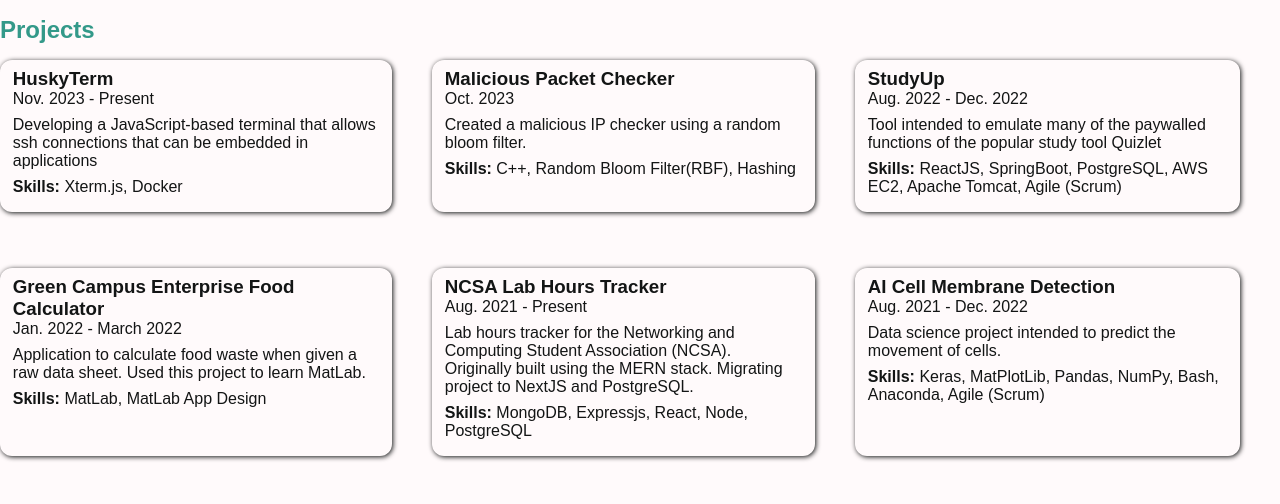
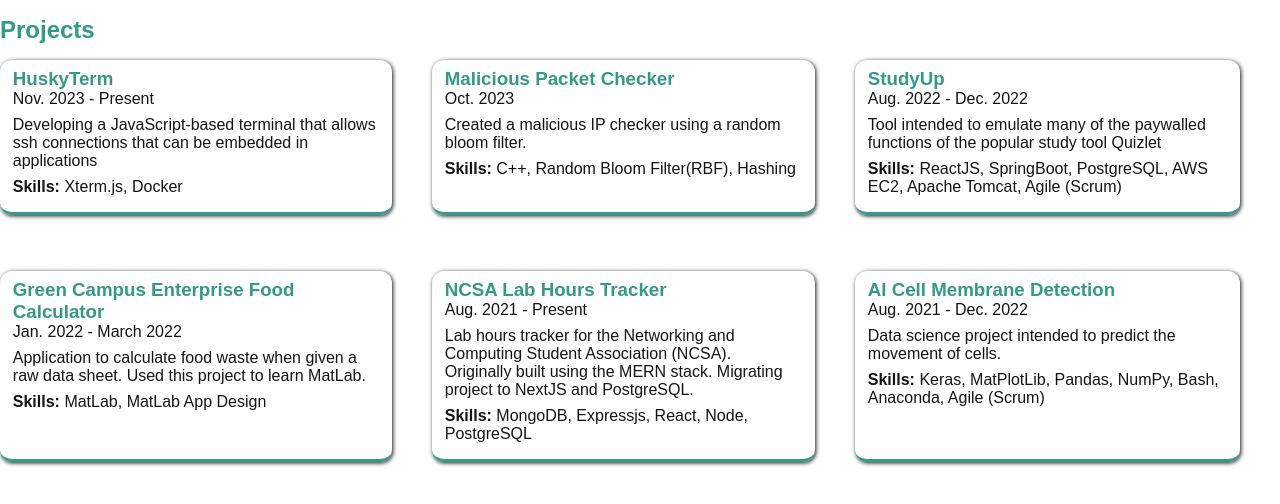
Before and after one commit to Mia-Y-Kelly/Mia-Y-Kelly.github.io, a Next.js app in the folder portfolio/: page /components/projects in a window 1280 px wide. Shown: the top 504 px of the page. Built offline with nearby package versions, Linux system fonts and the light colour scheme.

Commit message:
Slight style changes to project cards

```diff
--- a/portfolio/styles/Projects.module.scss
+++ b/portfolio/styles/Projects.module.scss
@@ -11,9 +11,15 @@
     }
 
     .project {
-        // border: 2px solid rgba(var(--accent), 1);
         border-radius: var(--border-radius);
-        box-shadow: 1px 1px 5px rgb(var(--text-color));
+        border-width: 3px;
+        border-style: solid;
+        border-bottom-color:  rgb(var(--accent));
+        border-top: none;
+        border-right: none;
+        border-left: none;
+
+        box-shadow: 1px 1px 4px rgb(var(--project-outline));
         // background: radial-gradient(
         //     rgb(var(--background)),
         //     var(--grad-end)
@@ -22,7 +28,11 @@
         margin: 2vh 5vh 5vh 0;
         padding: 1vh 1vw 1vh 1vw;
 
-        h3, h4 {
+        h3 {
+            color: rgb(var(--accent));
+        }
+
+        h4 {
             color: rgb(var(--text-color));
         }
 
--- a/portfolio/styles/globals.scss
+++ b/portfolio/styles/globals.scss
@@ -32,12 +32,13 @@
 :root[data-theme=light] {
   --accent: 51, 153, 137;
   --text-color: 19, 21, 21;
-  --background: 255, 250, 251;
+  --background: rgb(255, 250, 251);
   --nav-line: 19, 21, 21;
 
   --socials-background: rgba(var(--accent), .4);
 
   --bullet-color: 51, 153, 137;
+  --project-outline: var(--text-color);
 
   --grad-end: rgba(19, 21, 21, .3);
 }
@@ -50,12 +51,13 @@
   :root {
     --accent: 51, 153, 137;
     --text-color: 19, 21, 21;
-    --background: 255, 250, 251;
+    --background: rgb(255, 250, 251);
     --nav-line: 19, 21, 21;
 
     --socials-background: rgba(var(--accent), .4);
 
     --bullet-color: 51, 153, 137;
+    --project-outline: var(--text-color);
 
     --grad-end: rgba(19, 21, 21, .3);
   }
@@ -76,6 +78,7 @@
   --socials-background: rgb(var(--accent));
 
   --bullet-color: 125, 226, 209;
+  --project-outline: 148, 148, 148;
 
   /* Gradient colors */
   --grad-end: rgba(255, 250, 251, 1);
@@ -95,6 +98,7 @@
     --socials-background: rgb(var(--accent));
 
     --bullet-color: 125, 226, 209;
+    --project-outline: 148, 148, 148;
 
     --grad-end: rgba(255, 250, 251, 1);
   }
```
